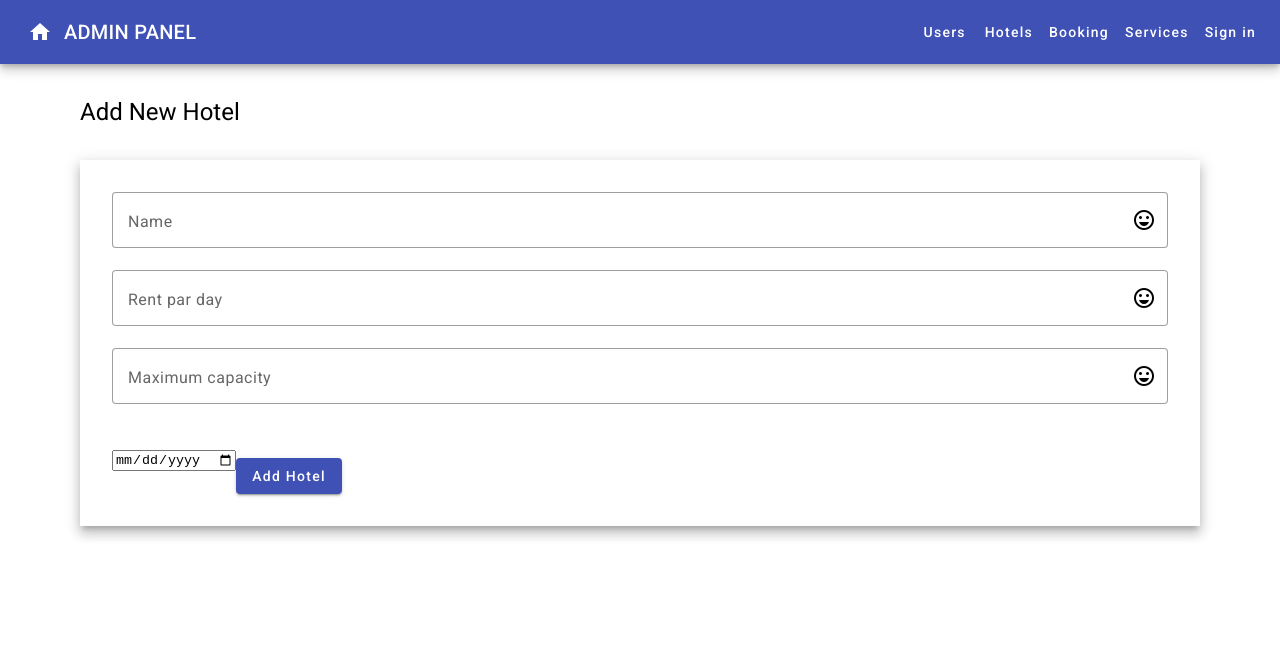
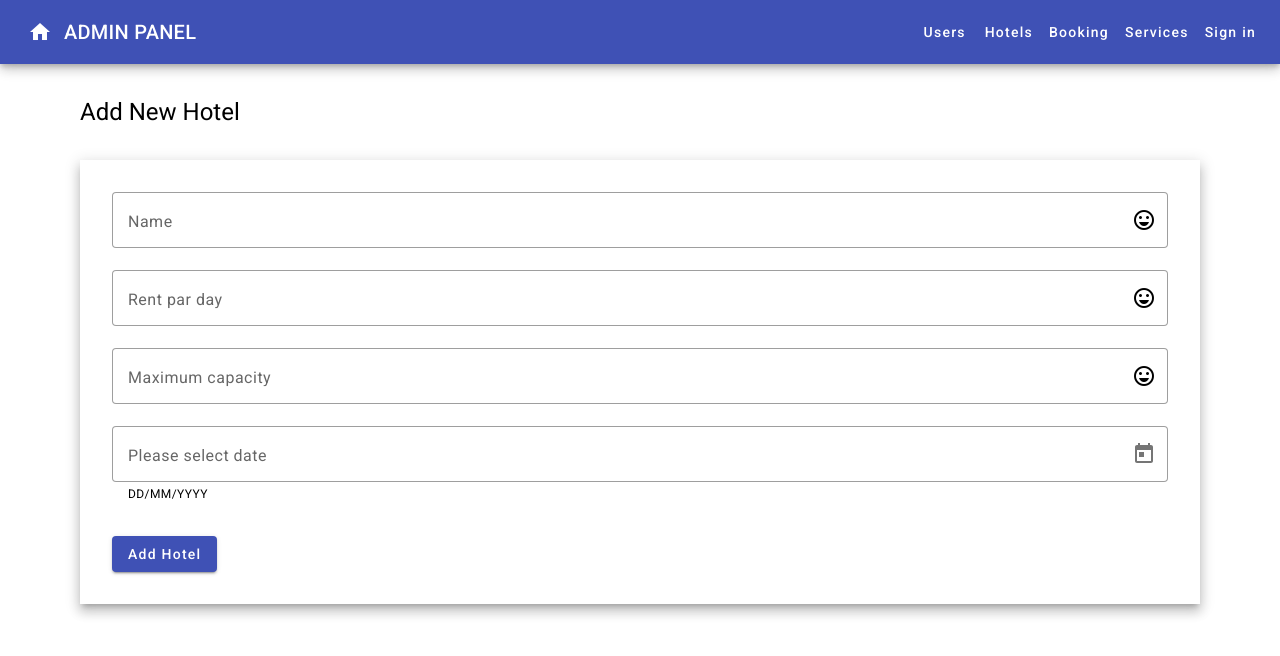
Before and after one commit to amIsachin/Hotel-Management-System, an Angular app: page /hotel/add-hotel in a window 1280 px wide. Shown: the top 656 px of the page. Built offline with nearby package versions, Linux system fonts and the light colour scheme.

Commit message:
add new hotel work done.

```diff
--- a/src/app/hotel/components/add-new-hotel/add-new-hotel.component.html
+++ b/src/app/hotel/components/add-new-hotel/add-new-hotel.component.html
@@ -23,13 +23,13 @@
             <mat-icon matSuffix>sentiment_very_satisfied</mat-icon>
         </mat-form-field>
 
-        <input type="date" formControlName="created">
-
-        <!-- <mat-form-field appearance="outline">
-            <mat-label>Date</mat-label>
-            <input matInput placeholder="Date" formControlName="created">
-            <mat-icon matSuffix>sentiment_very_satisfied</mat-icon>
-        </mat-form-field> -->
+        <mat-form-field color="primary" appearance="outline">
+            <mat-label>Please select date</mat-label>
+            <input matInput [matDatepicker]="picker2" formControlName="created">
+            <mat-hint>DD/MM/YYYY</mat-hint>
+            <mat-datepicker-toggle matIconSuffix [for]="picker2"></mat-datepicker-toggle>
+            <mat-datepicker #picker2 color="primary"></mat-datepicker>
+        </mat-form-field>
 
         <button mat-raised-button color="primary" class="mt-2">Add Hotel</button>
     </form>
--- a/src/app/hotel/components/add-new-hotel/add-new-hotel.component.ts
+++ b/src/app/hotel/components/add-new-hotel/add-new-hotel.component.ts
@@ -1,6 +1,7 @@
-import { Component } from '@angular/core';
+import { Component, OnInit } from '@angular/core';
 import { FormControl, FormGroup } from '@angular/forms';
 import { MatSnackBar } from '@angular/material/snack-bar';
+import { Router } from '@angular/router';
 import { HotelEntity } from 'src/app/Entities/Hotel.Entity';
 import { HotelService } from 'src/app/services/hotel.service';
 
@@ -19,7 +20,7 @@ export class AddNewHotelComponent {
     created:new Date
   };
 
-  constructor(private _hotelService:HotelService, private _snackBar: MatSnackBar) { }
+  constructor(private _hotelService:HotelService, private _snackBar: MatSnackBar, private _router: Router) { }
 
   public addNewHotelForm = new FormGroup({
     name: new FormControl(),
@@ -40,11 +41,15 @@ export class AddNewHotelComponent {
     this.hotelEntity.created = this.addNewHotelForm.value.created;
 
     this._hotelService.addNewHotel(this.hotelEntity).subscribe(response => {
-      if (response == true){
-        this._snackBar.open('Hotel added successfully', undefined, { duration: 3000 })
+      if (response === true){
+        this._snackBar.open('Hotel added successfully !!', undefined, { duration: 3000 });
+        setTimeout(() => {
+          this._router.navigateByUrl('hotel/all-hotels');
+        }, 4000);
+
       }
       else {
-        this._snackBar.open('Oop\'s, try again one more time', undefined, { duration: 3000 })
+        this._snackBar.open('Oop\'s, try again one more time !!', undefined, { duration: 3000 });
       }
     });
   }
--- a/src/app/hotel/hotel.module.ts
+++ b/src/app/hotel/hotel.module.ts
@@ -12,6 +12,8 @@ import {MatInputModule} from '@angular/material/input';
 import {MatIconModule} from '@angular/material/icon';
 import {MatDatepickerModule} from '@angular/material/datepicker';
 import {MatSnackBarModule} from '@angular/material/snack-bar';
+import { MatNativeDateModule } from '@angular/material/core';
+
 
 
 import { AddNewHotelComponent } from './components/add-new-hotel/add-new-hotel.component';
@@ -35,7 +37,8 @@ import { ReactiveFormsModule } from '@angular/forms';
     MatIconModule,
     MatDatepickerModule,
     ReactiveFormsModule,
-    MatSnackBarModule
+    MatSnackBarModule,
+    MatNativeDateModule
   ],
 })
 export class HotelModule { }
```
Also changed, not shown: src/app/Application/CommonMethods.ts (added, +11 -0 lines).
